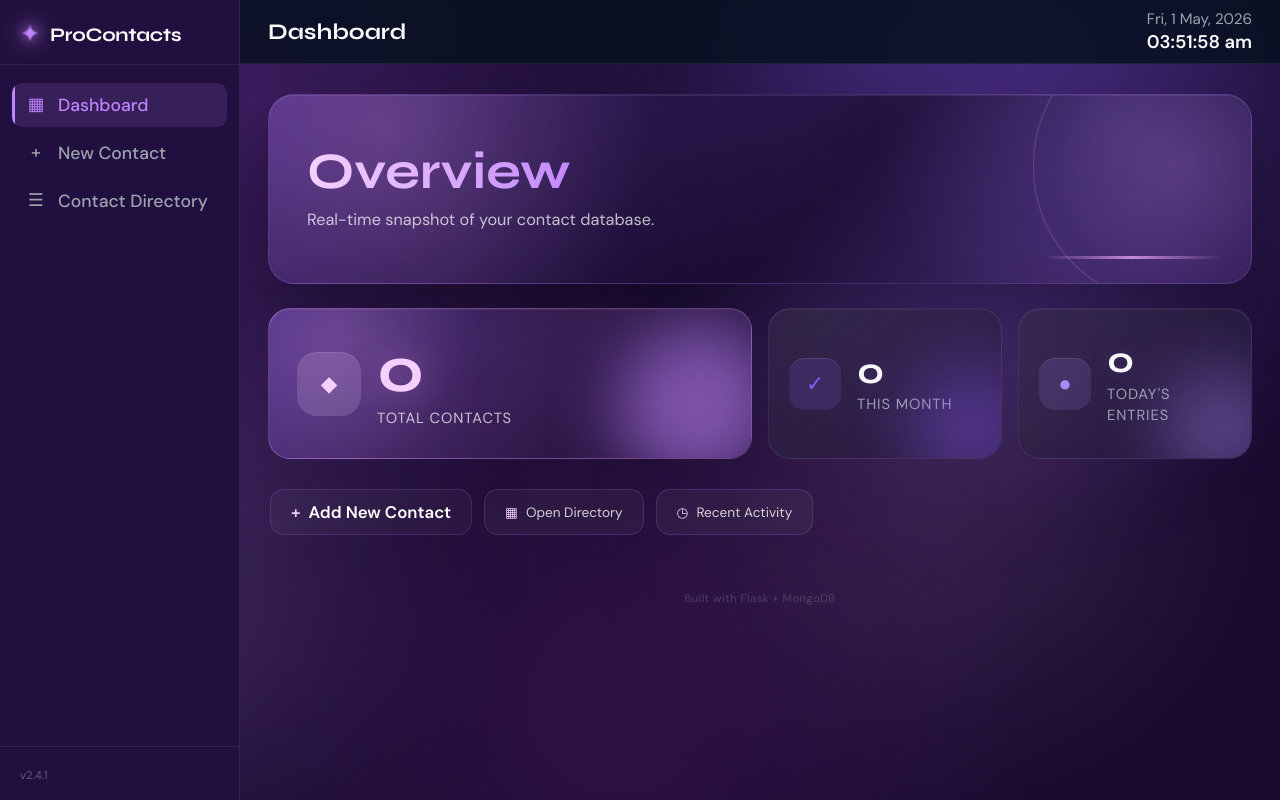
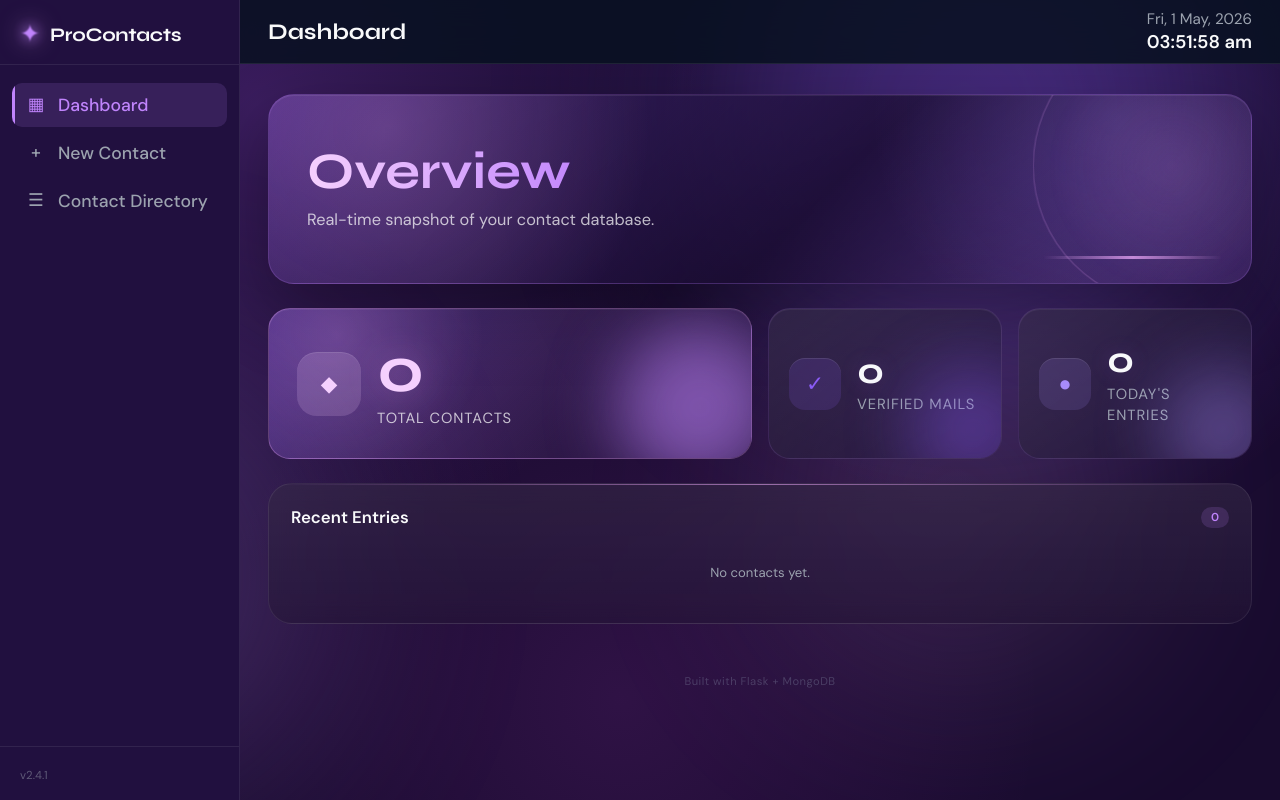
Before and after one commit to JyothikaKancharla/full, a Flask app: page / in a window 1280 px wide. Run offline with Flask 3, Linux system fonts and the light colour scheme; data that the repository does not hold is empty.

Commit message:
ProContacts project

```diff
--- a/app.py
+++ b/app.py
@@ -224,7 +224,7 @@ def stats():
         ).isoformat()
         month_entries = contacts_col.count_documents({"created_at": {"$gte": month_start}})
 
-        # Verified emails: basic heuristic — has a recognised TLD
+        # Verified emails: count emails with recognised TLD
         verified = contacts_col.count_documents(
             {"email": {"$regex": r"\.(com|org|net|io|co|edu|gov)$"}}
         )
@@ -234,7 +234,7 @@ def stats():
 
         return jsonify({
             "total": total,
-            "verified_emails": month_entries,
+            "verified_emails": verified,
             "today_entries": today_entries,
             "last_updated": last_updated,
         })
--- a/static/script.js
+++ b/static/script.js
@@ -558,37 +558,11 @@ document.addEventListener("click", (e) => {
 });
 
 /* -- Quick action buttons ------------------------------------------- */
-$("quickAddBtn").addEventListener("click", () => openContactModal());
-$("quickDirBtn").addEventListener("click", () => switchSection("directory"));
 $("dirAddBtn").addEventListener("click",   () => openContactModal());
 $("emptyAddBtn").addEventListener("click", () => openContactModal());
 
-/* -- Recent Activity toggle ------------------------------------------ */
-const recentPanel = $("recentActivity");
-const recentActivityBtn = $("recentActivityBtn");
-
-if (recentActivityBtn && recentPanel) {
-  recentActivityBtn.addEventListener("click", function() {
-    if (recentPanel.classList.contains("collapsed")) {
-      // Expand the panel
-      recentPanel.classList.remove("collapsed");
-      recentPanel.classList.add("expanded");
-      // Update button text
-      this.innerHTML = '<span class="btn-icon">▼</span>Hide Recent';
-    } else {
-      // Collapse the panel
-      recentPanel.classList.add("collapsing");
-      recentPanel.classList.remove("expanded");
-      // Update button text
-      this.innerHTML = '<span class="btn-icon">◷</span>Recent Activity';
-      // Remove collapsing class after animation completes
-      setTimeout(() => {
-        recentPanel.classList.remove("collapsing");
-        recentPanel.classList.add("collapsed");
-      }, 300);
-    }
-  });
-}
+/* -- Recent Activity (now always visible) ----------------------------- */
+// Recent Activity is now displayed directly, no toggle functionality needed
 
 /* -- Modal close triggers ------------------------------------------ */
 DOM.modalClose.addEventListener("click",  closeContactModal);
@@ -650,11 +624,6 @@ document.addEventListener("DOMContentLoaded", () => {
   tickClock();
   setInterval(tickClock, 1000);
 
-  // Initialize recent panel as collapsed (hidden)
-  if (recentPanel) {
-    recentPanel.classList.add("collapsed");
-  }
-
   attachFormListeners();
   loadContacts();
   loadStats();
--- a/static/style.css
+++ b/static/style.css
@@ -692,7 +692,7 @@ body {
   position: relative;
   overflow: hidden;
   scroll-margin-top: 88px;
-  display: none;
+  display: block;
 }
 
 .recent-panel.collapsed {
--- a/templates/index.html
+++ b/templates/index.html
@@ -83,7 +83,7 @@
             <div class="stat-icon si-violet">✓</div>
             <div class="stat-body">
               <span class="stat-value shimmer-line" id="sv-verified">—</span>
-              <span class="stat-label">This Month</span>
+              <span class="stat-label">Verified Mails</span>
             </div>
             <div class="stat-glow glow-violet"></div>
           </div>
@@ -103,13 +103,6 @@
             </div>
             <div class="stat-glow glow-rose"></div>
           </div>
-        </div>
-
-        <!-- quick action -->
-        <div class="quick-action-row">
-          <button class="btn-primary" id="quickAddBtn"><span class="btn-icon">+</span>Add New Contact</button>
-          <button class="btn-ghost" id="quickDirBtn"><span class="btn-icon">▦</span>Open Directory</button>
-<button class="btn-ghost activity-jump" id="recentActivityBtn"><span class="btn-icon">◷</span>Recent Activity</button>
         </div>
 
         <!-- recent entries preview -->
```
